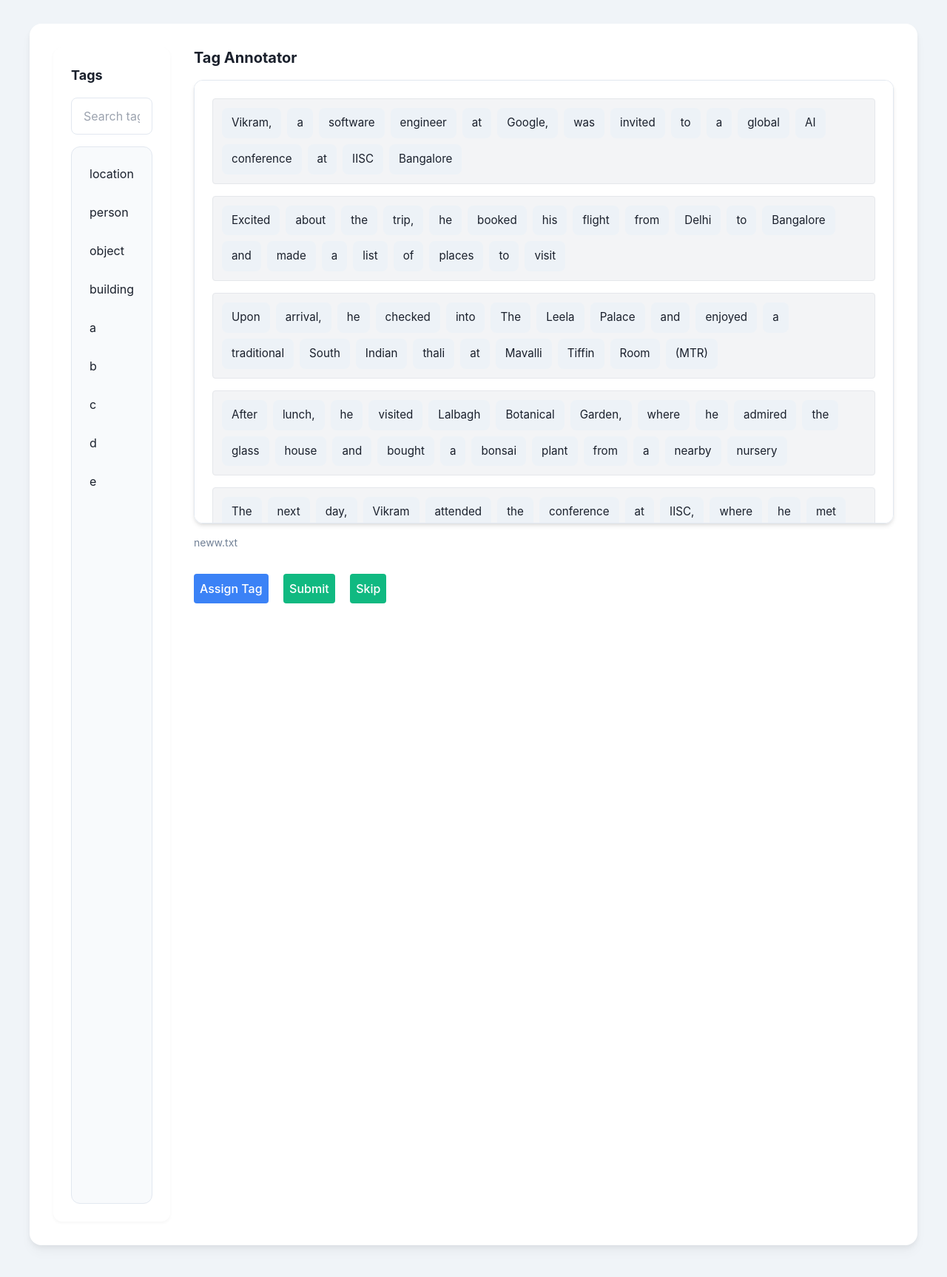
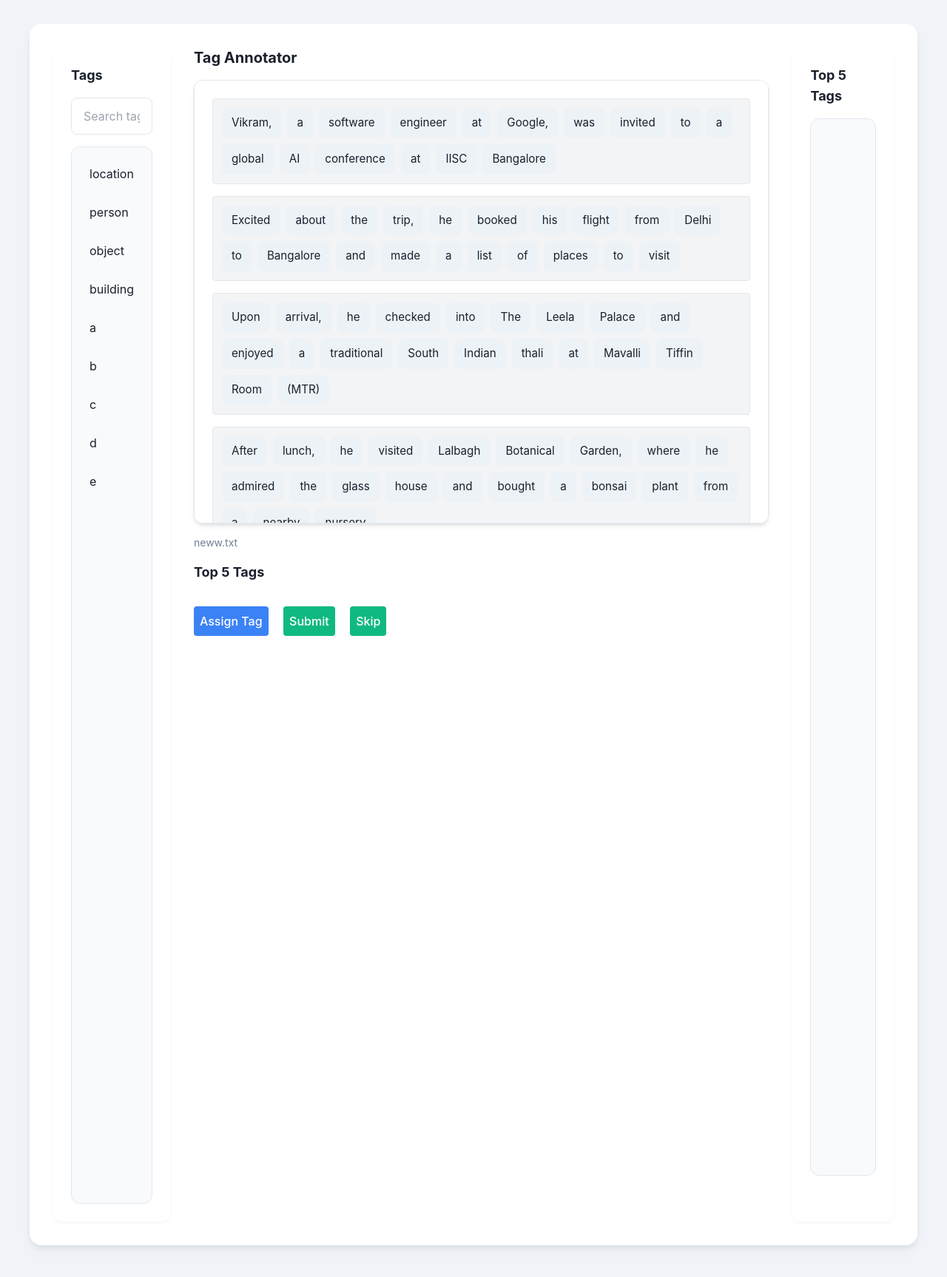
Before and after one commit to vaiva-a/NER_repo, a Django app: page /home/ in a window 1280 px wide. Shown: the top 1727 px of the page at 74% size. Run offline with Django 5.2, Linux system fonts and the light colour scheme; a user stored in the database is signed in; data comes from the database, SQL or seed files in the repository; both versions use the stored data as it was after the commit.

Commit message:
shortcuts and ease of use

```diff
--- a/tags/templates/tags/home.html
+++ b/tags/templates/tags/home.html
@@ -195,10 +195,18 @@
             <div id="sentencesContainer" class="p-4 border rounded-lg bg-white shadow-md"
                 style="max-height: 600px; overflow-y: auto;"></div>
             <div id="currentFileName" class="text-sm text-gray-500 mt-2"></div>
+            <div class="stats-container">
+                <h3 class="text-lg font-bold">Top 5 Tags</h3>
+                <ul id="topTags" class="mt-4"></ul>
+            </div>
             <button id="assignTagButton" onclick="assignTag()" class="mt-4 p-2 bg-blue-500 text-white rounded">Assign
                 Tag</button>
             <button onclick="submitFile()" class="mt-4 p-2 bg-green-500 text-white rounded">Submit</button>
             <button class="mt-4 p-2 bg-green-500 text-white rounded" onclick="skipFile()">Skip</button>
+        </div>
+        <div class="tag-container">
+            <h3 class="text-lg font-bold">Top 5 Tags</h3>
+            <div id="topTagsList" class="tag-list"></div>
         </div>
     </div>
 
@@ -206,6 +214,7 @@
         let lines = [];
         let fileName = "";
         let allTagData = [];
+        let tagUsageCount = {}; // Store tag usage counts
         const tag1 = "{{ tags|safe}}"; //might get slow..change to api fetch
         const tags = JSON.parse(tag1.replace(/'/g, '"'));
         console.log(tags);
@@ -318,8 +327,32 @@
 
             selectedWordDiv.style.backgroundColor = tagColors[selectedTag] || 'lightblue';
             selectedWordDiv.style.color = selectedTag === 'None' ? '#2d3748' : 'white';
+
+            tagUsageCount[selectedTag] = (tagUsageCount[selectedTag] || 0) + 1;
+            updateTopTags();
         }
 
+        function updateTopTags() {
+            let topTagsDiv = document.getElementById("topTagsList");
+            topTagsDiv.innerHTML = "";
+
+            // Sort tags by usage and get the top 5
+            let topTags = Object.entries(tagUsageCount)
+                .sort((a, b) => b[1] - a[1])
+                .slice(0, 5)
+                .map(tag => tag[0]);
+
+            // Create buttons for top tags
+            topTags.forEach(tag => {
+                let tagDiv = document.createElement("div");
+                tagDiv.innerText = tag;
+                tagDiv.classList.add("word");
+                tagDiv.onclick = () => {
+                    document.getElementById("tagSearch").value = tag; // Update tagSearch
+                };
+                topTagsDiv.appendChild(tagDiv);
+            });
+        }
 
         function submitFile() {
             let formattedTagData = allTagData.map(sentenceData => {
--- a/tags/views.py
+++ b/tags/views.py
@@ -37,8 +37,8 @@
             tag_manager.save()
             return JsonResponse({'status': 'success', 'tags': tag_manager.tags})
     return JsonResponse({'status': 'error'})
+
 # Create your views here.
-
 @csrf_exempt
 def clear_tags(request):
     if request.method == 'POST':
```
Also changed, not shown: db.sqlite3.
